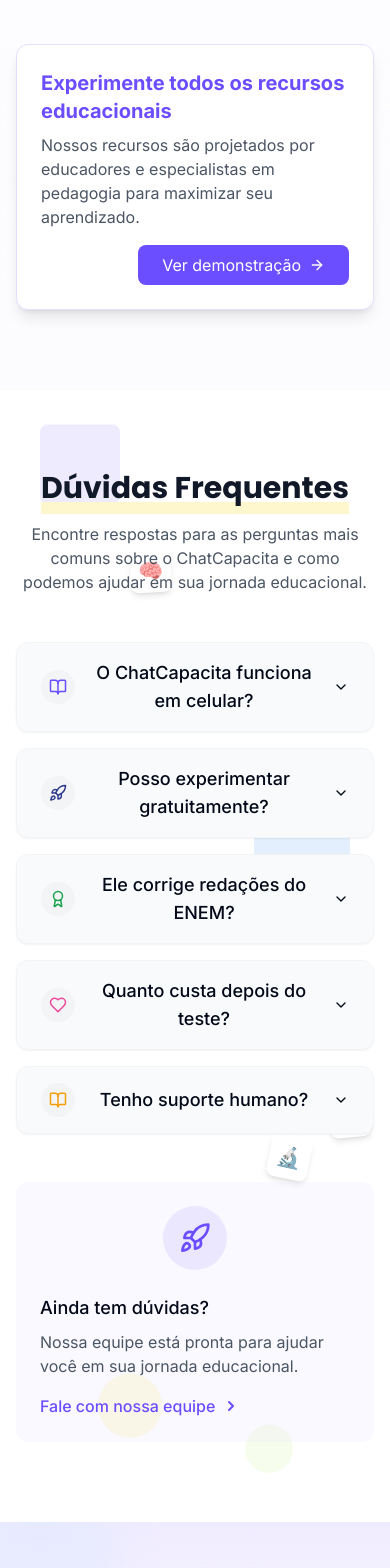
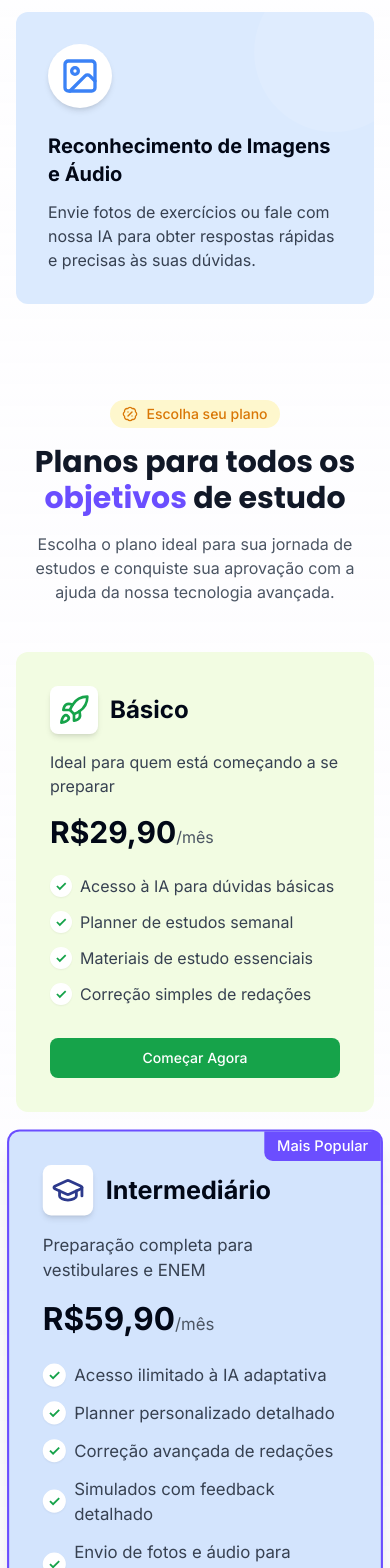
Before and after one commit to CCARGON/chatcapacita-study-ai, a React (Vite) app: page / in a window 390 px wide. Shown: the part 6740-8308 px from the top of the page. Built offline with nearby package versions, Linux system fonts and the light colour scheme.

Commit message:
feat: Implement core features
Implement core features for the educational platform, including AI-powered adaptive learning, gamification, and plan options.

```diff
--- a/src/components/FeaturesSection.tsx
+++ b/src/components/FeaturesSection.tsx
@@ -1,6 +1,7 @@
 
 import { useState } from 'react';
-import { Award, Book, Calendar, Pencil, Users, Sparkles, ArrowRight } from 'lucide-react';
+import { Award, Book, Calendar, Pencil, Users, Sparkles, ArrowRight, Brain, Headphones, Image, Rocket, BadgePercent, GraduationCap } from 'lucide-react';
+import { Button } from './ui/button';
 
 const features = [
   {
@@ -37,11 +38,68 @@ const features = [
     icon: <Award className="w-10 h-10 text-pink-500" />,
     color: "bg-chatcapacita-light-red",
     hoverColor: "hover:bg-chatcapacita-light-red/30"
+  },
+  {
+    title: "Reconhecimento de Imagens e Áudio",
+    description: "Envie fotos de exercícios ou fale com nossa IA para obter respostas rápidas e precisas às suas dúvidas.",
+    icon: <Image className="w-10 h-10 text-blue-500" />,
+    color: "bg-blue-100",
+    hoverColor: "hover:bg-blue-100/50"
+  }
+];
+
+const plans = [
+  {
+    name: "Básico",
+    description: "Ideal para quem está começando a se preparar",
+    price: "R$29,90",
+    color: "bg-chatcapacita-light-green",
+    buttonColor: "bg-green-600 hover:bg-green-700",
+    icon: <Rocket className="w-8 h-8 text-green-600" />,
+    features: [
+      "Acesso à IA para dúvidas básicas",
+      "Planner de estudos semanal",
+      "Materiais de estudo essenciais",
+      "Correção simples de redações"
+    ]
+  },
+  {
+    name: "Intermediário",
+    description: "Preparação completa para vestibulares e ENEM",
+    price: "R$59,90",
+    color: "bg-chatcapacita-light-blue",
+    buttonColor: "bg-chatcapacita-dark-blue hover:bg-blue-800",
+    icon: <GraduationCap className="w-8 h-8 text-chatcapacita-dark-blue" />,
+    features: [
+      "Acesso ilimitado à IA adaptativa",
+      "Planner personalizado detalhado",
+      "Correção avançada de redações",
+      "Simulados com feedback detalhado",
+      "Envio de fotos e áudio para dúvidas"
+    ],
+    popular: true
+  },
+  {
+    name: "Avançado",
+    description: "Para aprovação em concursos de alta performance",
+    price: "R$99,90",
+    color: "bg-chatcapacita-light-purple",
+    buttonColor: "bg-chatcapacita-purple hover:bg-purple-800",
+    icon: <Brain className="w-8 h-8 text-chatcapacita-purple" />,
+    features: [
+      "Tudo do plano Intermediário",
+      "Mentoria personalizada com tutores especializados",
+      "Análise de desempenho avançada com IA",
+      "Materiais exclusivos para concursos",
+      "Programa de gamificação premium com descontos em parceiros",
+      "Simulados específicos para concursos"
+    ]
   }
 ];
 
 const FeaturesSection = () => {
   const [activeFeature, setActiveFeature] = useState<number | null>(null);
+  const [activePlan, setActivePlan] = useState<number>(1); // Plano intermediário como padrão
 
   return (
     <section className="py-20 bg-gradient-to-b from-white to-chatcapacita-light-purple/10" id="recursos">
@@ -88,17 +146,117 @@ const FeaturesSection = () => {
           ))}
         </div>
 
-        <div className="mt-16 bg-white p-6 rounded-xl shadow-lg border border-chatcapacita-light-purple">
-          <div className="grid grid-cols-1 md:grid-cols-3 gap-4 items-center">
+        {/* Seção de planos */}
+        <div className="mt-24">
+          <div className="text-center max-w-3xl mx-auto mb-12">
+            <div className="inline-flex items-center gap-2 bg-chatcapacita-light-yellow px-3 py-1 rounded-full mb-4">
+              <BadgePercent size={16} className="text-amber-600" />
+              <span className="text-sm font-medium text-amber-600">Escolha seu plano</span>
+            </div>
+            <h2 className="text-3xl md:text-4xl font-bold text-gray-900 font-poppins">
+              Planos para todos os <span className="text-chatcapacita-purple">objetivos</span> de estudo
+            </h2>
+            <p className="mt-4 text-gray-600">
+              Escolha o plano ideal para sua jornada de estudos e conquiste sua aprovação com a ajuda da nossa tecnologia avançada.
+            </p>
+          </div>
+
+          <div className="grid grid-cols-1 md:grid-cols-3 gap-8">
+            {plans.map((plan, index) => (
+              <div
+                key={index}
+                className={`rounded-xl p-8 ${plan.color} border-2 ${activePlan === index ? 'border-chatcapacita-purple shadow-xl scale-105' : 'border-transparent'} transition-all duration-300 relative`}
+                onMouseEnter={() => setActivePlan(index)}
+              >
+                {plan.popular && (
+                  <div className="absolute top-0 right-0">
+                    <div className="bg-chatcapacita-purple text-white px-3 py-1 rounded-bl-lg rounded-tr-lg text-sm font-medium">
+                      Mais Popular
+                    </div>
+                  </div>
+                )}
+
+                <div className="flex items-center gap-3 mb-4">
+                  <div className="p-2 bg-white rounded-lg shadow-md">
+                    {plan.icon}
+                  </div>
+                  <h3 className="text-2xl font-bold">{plan.name}</h3>
+                </div>
+
+                <p className="text-gray-700 mb-4">{plan.description}</p>
+
+                <div className="mb-6">
+                  <span className="text-3xl font-bold">{plan.price}</span>
+                  <span className="text-gray-600">/mês</span>
+                </div>
+
+                <ul className="mb-8 space-y-3">
+                  {plan.features.map((feature, i) => (
+                    <li key={i} className="flex items-center gap-2">
+                      <div className="text-green-600 bg-white rounded-full p-1 shadow-sm">
+                        <svg width="14" height="14" viewBox="0 0 24 24" fill="none" stroke="currentColor" strokeWidth="3">
+                          <path d="m5 12 5 5L20 7" />
+                        </svg>
+                      </div>
+                      <span className="text-gray-700">{feature}</span>
+                    </li>
+                  ))}
+                </ul>
+
+                <Button
+                  className={`w-full ${plan.buttonColor} text-white py-3 px-4 rounded-lg transition-colors`}
+                >
+                  Começar Agora
+                </Button>
+
+                {plan.popular && (
+                  <div className="mt-4 text-center">
+                    <span className="text-sm text-chatcapacita-purple font-medium">7 dias grátis de teste</span>
+                  </div>
+                )}
+              </div>
+            ))}
+          </div>
+        </div>
+
+        <div className="mt-16 bg-white p-8 rounded-xl shadow-lg border border-chatcapacita-light-purple">
+          <div className="grid grid-cols-1 md:grid-cols-3 gap-8 items-center">
             <div className="md:col-span-2">
-              <h3 className="text-xl font-bold text-chatcapacita-purple">Experimente todos os recursos educacionais</h3>
-              <p className="mt-2 text-gray-600">Nossos recursos são projetados por educadores e especialistas em pedagogia para maximizar seu aprendizado.</p>
+              <div className="flex items-center gap-3 mb-4">
+                <div className="p-2 bg-chatcapacita-light-purple rounded-lg">
+                  <Headphones className="w-6 h-6 text-chatcapacita-purple" />
+                </div>
+                <h3 className="text-xl font-bold text-chatcapacita-purple">Envio de Áudio e Imagens</h3>
+              </div>
+              <p className="text-gray-700">
+                Tire foto do seu exercício ou grave suas dúvidas por áudio. Nossa IA entende e responde de forma clara e didática, como se fosse um professor particular ao seu lado.
+              </p>
+              <ul className="mt-4 space-y-2">
+                <li className="flex items-center gap-2">
+                  <div className="text-green-600">
+                    <svg width="18" height="18" viewBox="0 0 24 24" fill="none" stroke="currentColor" strokeWidth="2">
+                      <path d="m5 12 5 5L20 7" />
+                    </svg>
+                  </div>
+                  <span>Reconhecimento de fórmulas matemáticas em imagens</span>
+                </li>
+                <li className="flex items-center gap-2">
+                  <div className="text-green-600">
+                    <svg width="18" height="18" viewBox="0 0 24 24" fill="none" stroke="currentColor" strokeWidth="2">
+                      <path d="m5 12 5 5L20 7" />
+                    </svg>
+                  </div>
+                  <span>Conversão de áudio para texto com alta precisão</span>
+                </li>
+              </ul>
             </div>
             <div className="flex justify-end">
-              <button className="bg-chatcapacita-purple hover:bg-chatcapacita-dark-blue text-white py-2 px-6 rounded-lg transition-colors flex gap-2 items-center group">
-                <span>Ver demonstração</span>
-                <ArrowRight size={16} className="transition-transform group-hover:translate-x-1" />
-              </button>
+              <Button
+                className="bg-chatcapacita-purple hover:bg-chatcapacita-dark-blue text-white py-2 px-6 rounded-lg transition-colors flex gap-2 items-center group"
+              >
+                <span>Experimentar recursos</span>
+                <ArrowRight size={16} className="transition-transform duration-300 group-hover:translate-x-1" />
+              </Button>
             </div>
           </div>
         </div>
```
